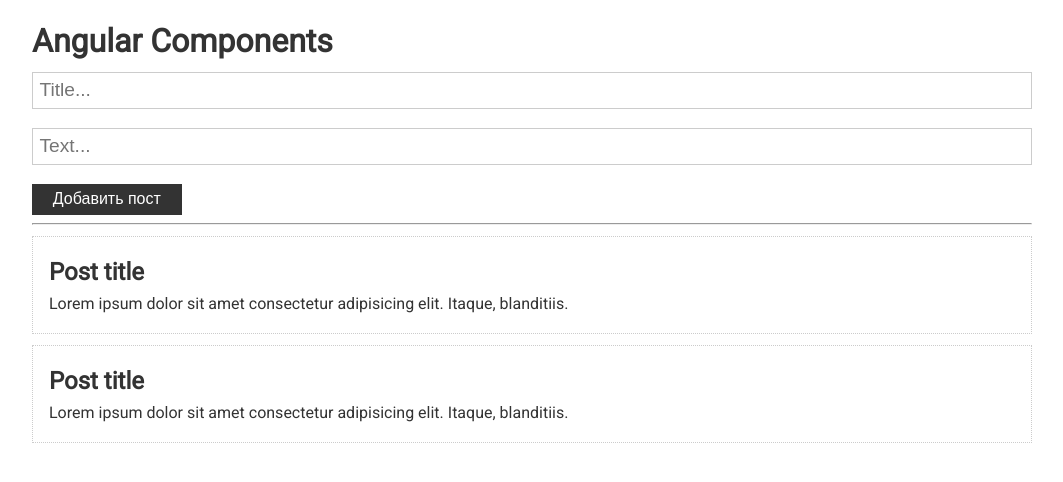
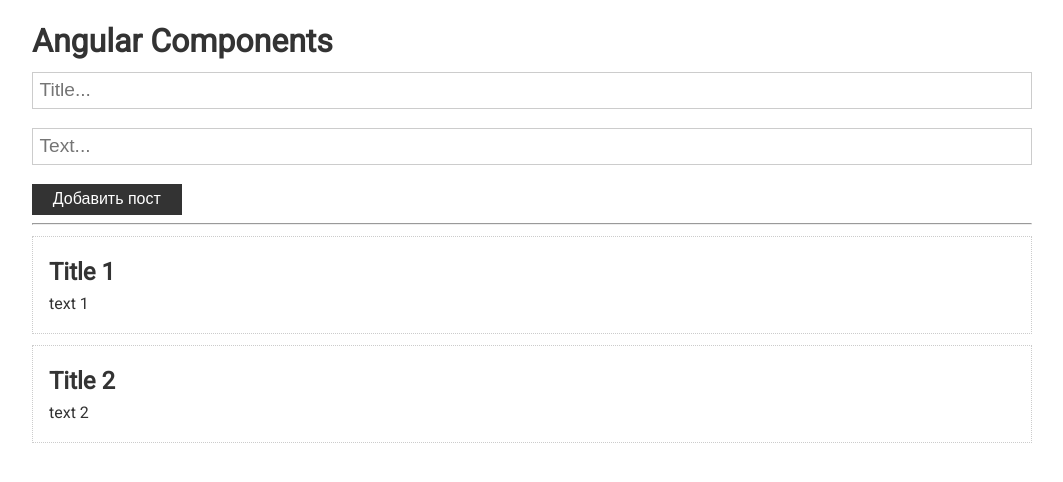
Before and after one commit to mrdudov/angular-basics, an Angular app: page / in a window 1280 px wide. Shown: the top 482 px of the page, without its empty margins (108-1171 px from the left). Built offline with nearby package versions, Linux system fonts and the light colour scheme.

Commit message:
components input

```diff
--- a/src/app/app.component.html
+++ b/src/app/app.component.html
@@ -5,8 +5,9 @@
 
     <hr />
 
-    <app-post></app-post>
-    <app-post></app-post>
-
+    <app-post
+        *ngFor="let post of posts"
+        [post]="post"
+    ></app-post>
 
 </div>
--- a/src/app/app.component.ts
+++ b/src/app/app.component.ts
@@ -1,8 +1,19 @@
 import { Component } from '@angular/core';
+
+export interface Post {
+  title: string
+  text: string
+  id?: number
+}
 
 @Component({
   selector: 'app-root',
   templateUrl: './app.component.html',
   styleUrls: ['./app.component.css']
 })
-export class AppComponent {}
+export class AppComponent {
+  posts:Post[] = [
+    {title: 'Title 1', text: 'text 1', id:1},
+    {title: 'Title 2', text: 'text 2', id:2}
+  ]
+}
--- a/src/app/post/post.component.html
+++ b/src/app/post/post.component.html
@@ -1,4 +1,4 @@
 <div class="card">
-    <h2>Post title</h2>
-    <p>Lorem ipsum dolor sit amet consectetur adipisicing elit. Itaque, blanditiis.</p>
+    <h2>{{post?.title}}</h2>
+    <p>{{post?.text}}</p>
 </div>
```
Also changed, not shown: src/app/post/post.component.ts (+6 -2 lines).
